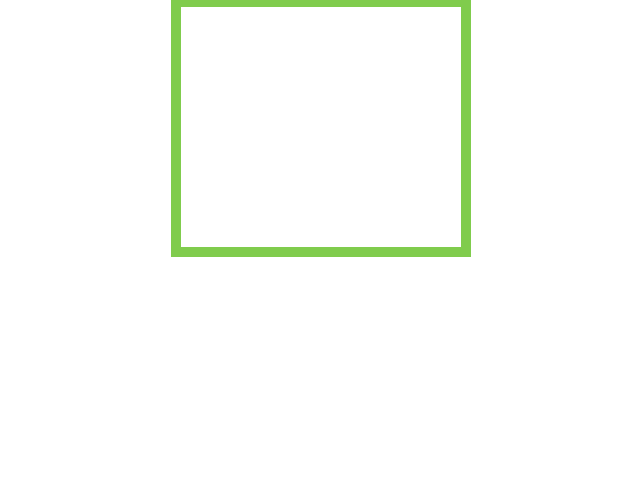
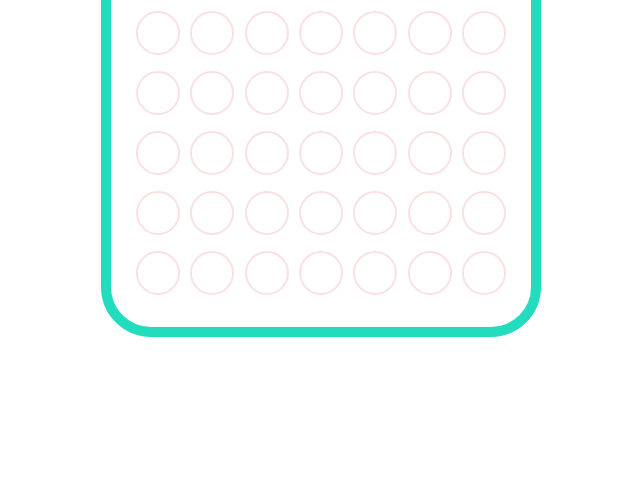
Before and after one commit to VikashPR/connect-4-JS-Game, a plain HTML site: page index.html in a window 1280 px wide. Shown: the part 303-800 px from the top of the page, without its empty margins (319-959 px from the left). Drawn offline with Linux system fonts and the light colour scheme.

Commit message:
styles added, initial taken hided

```diff
--- a/index.html
+++ b/index.html
@@ -56,13 +56,13 @@
             <div></div>
             <div></div>
             <div></div>
-            <div class='taken'></div>
-            <div class='taken'></div>
-            <div class='taken'></div>
-            <div class='taken'></div>
-            <div class='taken'></div>
-            <div class='taken'></div>
-            <div class='taken'></div>
+            <div class='taken bottom'></div>
+            <div class='taken bottom'></div>
+            <div class='taken bottom'></div>
+            <div class='taken bottom'></div>
+            <div class='taken bottom'></div>
+            <div class='taken bottom'></div>
+            <div class='taken bottom'></div>
         </div>
     </div>
     <script src="app.js"></script>
--- a/style.css
+++ b/style.css
@@ -10,22 +10,33 @@
     flex-direction: column;
 }
 .grid{
+    padding: 20px;
     display: flex;
+    justify-content:space-around;
     flex-wrap: wrap;
-    border: 10px solid rgb(128, 204, 77);
-    height: 240px;
-    width: 280px;
+    border: 10px solid rgb(35, 219, 189);
+    background:rgb(255, 255, 255);
+    border-radius:50px ;
+    height: 360px;
+    width: 380px;
 }
 .grid div{
+    border: 2px solid rgb(250, 225, 225);
+    margin:4px;
+    border-radius:50%;
     height: 40px;
     width: 40px;
-    /* background: #42b833; */
 }
 .player-one{
-    background: red;
-    border-radius: 10px;
+    border: none;
+    background: rgb(218, 8, 165);
+    border-radius: 50%;
 }
 .player-two{
-    background: blue ;
-    border-radius: 10px;
+    border: none;
+    background: rgb(13, 203, 236) ;
+    border-radius: 50%;
 }
+.bottom{
+    display: none;
+}
```
